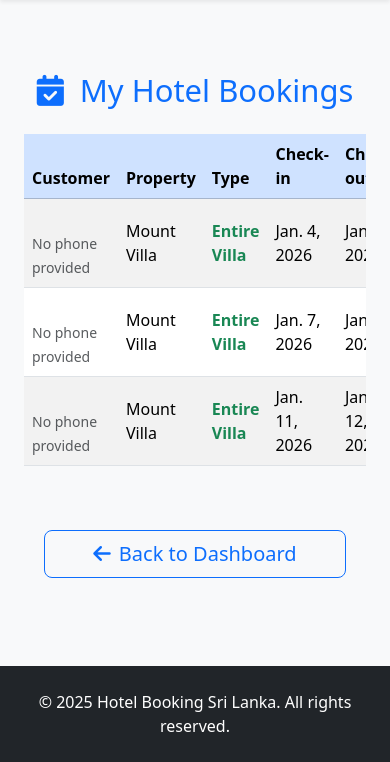
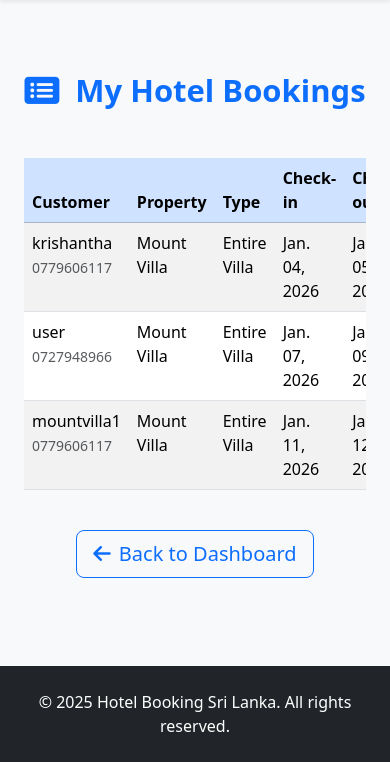
Before and after one commit to roverkalisl/slbooking_hotels, a Django app: template templates/core/owner_bookings.html in a window 390 px wide. Shown: the part 82-844 px from the top of the page. Run offline with Django 5.2, Linux system fonts and the light colour scheme; the template is opened without the code that fills it: values that come from a table or form of the project are taken from there, others are empty; data comes from the database, SQL or seed files in the repository; some libraries are stand-ins or nearby versions.

Commit message:
Fix owner_bookings page to hide customer message and show phone

```diff
--- a/templates/core/owner_bookings.html
+++ b/templates/core/owner_bookings.html
@@ -1,28 +1,20 @@
 {% extends 'core/base.html' %}
 {% load static %}
 
-{% block title %}My Hotel Bookings{% endblock %}
+{% block title %}Owner Bookings{% endblock %}
 
 {% block content %}
 <div class="container mt-5 mb-5">
-    <div class="row justify-content-center">
-        <div class="col-lg-11">
-            <h1 class="display-5 text-primary mb-4 text-center">
-                <i class="fas fa-calendar-check me-3"></i>My Hotel Bookings
+    <h1 class="text-center mb-5 display-5 fw-bold text-primary">
+        <i class="fas fa-list-alt me-3"></i>My Hotel Bookings
     </h1>
 
-            {% if messages %}
-                {% for message in messages %}
-                    <div class="alert alert-{{ message.tags }} alert-dismissible fade show" role="alert">
-                        {{ message }}
-                        <button type="button" class="btn-close" data-bs-dismiss="alert" aria-label="Close"></button>
-                    </div>
-                {% endfor %}
-            {% endif %}
+    <!-- Messages hide කරමු owner page එකේ (customer message එක පේන්නේ නැහැ) -->
+    {# {% if messages %} ... {% endif %} #}
 
     {% if bookings %}
-                <div class="table-responsive mb-5">
-                    <table class="table table-striped table-hover align-middle">
+        <div class="table-responsive">
+            <table class="table table-striped table-hover">
                 <thead class="table-primary">
                     <tr>
                         <th>Customer</th>
@@ -39,50 +31,48 @@
                     {% for booking in bookings %}
                         <tr>
                             <td>
-                                        {{ booking.customer.username }}
-                                        <br>
+                                {{ booking.user.username }}<br>
                                 <small class="text-muted">
-                                            {{ booking.customer.profile.phone|default:"No phone provided" }}
+                                    {% if booking.user.profile.phone_number %}
+                                        {{ booking.user.profile.phone_number }}
+                                    {% else %}
+                                        No phone provided
+                                    {% endif %}
                                 </small>
                             </td>
+                            <td>{{ booking.hotel.name }}</td>
                             <td>
                                 {% if booking.room %}
-                                            {{ booking.room.hotel.name }}
+                                    Room Booking
                                 {% else %}
-                                            {{ booking.hotel.name }}
+                                    Entire Villa
+                                {% endif %}
+                            </td>
+                            <td>{{ booking.check_in|date:"M. d, Y" }}</td>
+                            <td>{{ booking.check_out|date:"M. d, Y" }}</td>
+                            <td>
+                                {% if booking.amount > 0 %}
+                                    LKR {{ booking.amount }}
+                                {% else %}
+                                    LKR Pending
                                 {% endif %}
                             </td>
                             <td>
-                                        {% if booking.room %}
-                                            Room {{ booking.room.room_number }}<br>
-                                            <small class="text-muted">({{ booking.room.get_ac_type_display }})</small>
-                                        {% else %}
-                                            <strong class="text-success">Entire Villa</strong>
-                                        {% endif %}
-                                    </td>
-                                    <td>{{ booking.check_in }}</td>
-                                    <td>{{ booking.check_out }}</td>
-                                    <td>LKR {{ booking.total_price|default:"Pending" }}</td>
-                                    <td>
-                                        <span class="badge bg-{% if booking.status == 'confirmed' %}success{% elif booking.status == 'pending' %}warning{% else %}danger{% endif %} fs-6">
+                                <span class="badge
+                                    {% if booking.status == 'pending' %}bg-warning
+                                    {% elif booking.status == 'confirmed' %}bg-success
+                                    {% else %}bg-danger{% endif %}">
                                     {{ booking.get_status_display }}
                                 </span>
                             </td>
                             <td>
                                 {% if booking.status == 'pending' %}
-                                            <div class="btn-group btn-group-sm" role="group">
-                                                <a href="{% url 'confirm_booking' booking.id %}" class="btn btn-success">
+                                    <a href="{% url 'confirm_booking' booking.id %}" class="btn btn-success btn-sm me-1">
                                         <i class="fas fa-check"></i> Confirm
                                     </a>
-                                                <a href="{% url 'reject_booking' booking.id %}" class="btn btn-danger"
-                                                   onclick="return confirm('Are you sure you want to reject this booking?')">
+                                    <a href="{% url 'reject_booking' booking.id %}" class="btn btn-danger btn-sm">
                                         <i class="fas fa-times"></i> Reject
                                     </a>
-                                            </div>
-                                        {% elif booking.status == 'confirmed' %}
-                                            <span class="text-success fw-bold"><i class="fas fa-check me-1"></i>Confirmed</span>
-                                        {% else %}
-                                            <span class="text-danger fw-bold"><i class="fas fa-times me-1"></i>Rejected</span>
                                 {% endif %}
                             </td>
                         </tr>
@@ -92,20 +82,14 @@
         </div>
     {% else %}
         <div class="text-center py-5">
-                    <div class="alert alert-info d-inline-block px-5 py-4">
-                        <i class="fas fa-info-circle fa-3x mb-3 text-info"></i>
-                        <h4>No bookings yet for your properties.</h4>
-                        <p class="mb-4">Bookings will appear here when customers book your hotels or villas.</p>
-                    </div>
+            <p class="text-muted fs-4">No bookings yet.</p>
         </div>
     {% endif %}
 
     <div class="text-center mt-4">
-                <a href="{% url 'owner_dashboard' %}" class="btn btn-outline-primary btn-lg px-5">
+        <a href="{% url 'owner_dashboard' %}" class="btn btn-outline-primary btn-lg">
             <i class="fas fa-arrow-left me-2"></i>Back to Dashboard
         </a>
     </div>
 </div>
-    </div>
-</div>
 {% endblock %}
```
Lines whose indentation alone changed are shown as unchanged.
